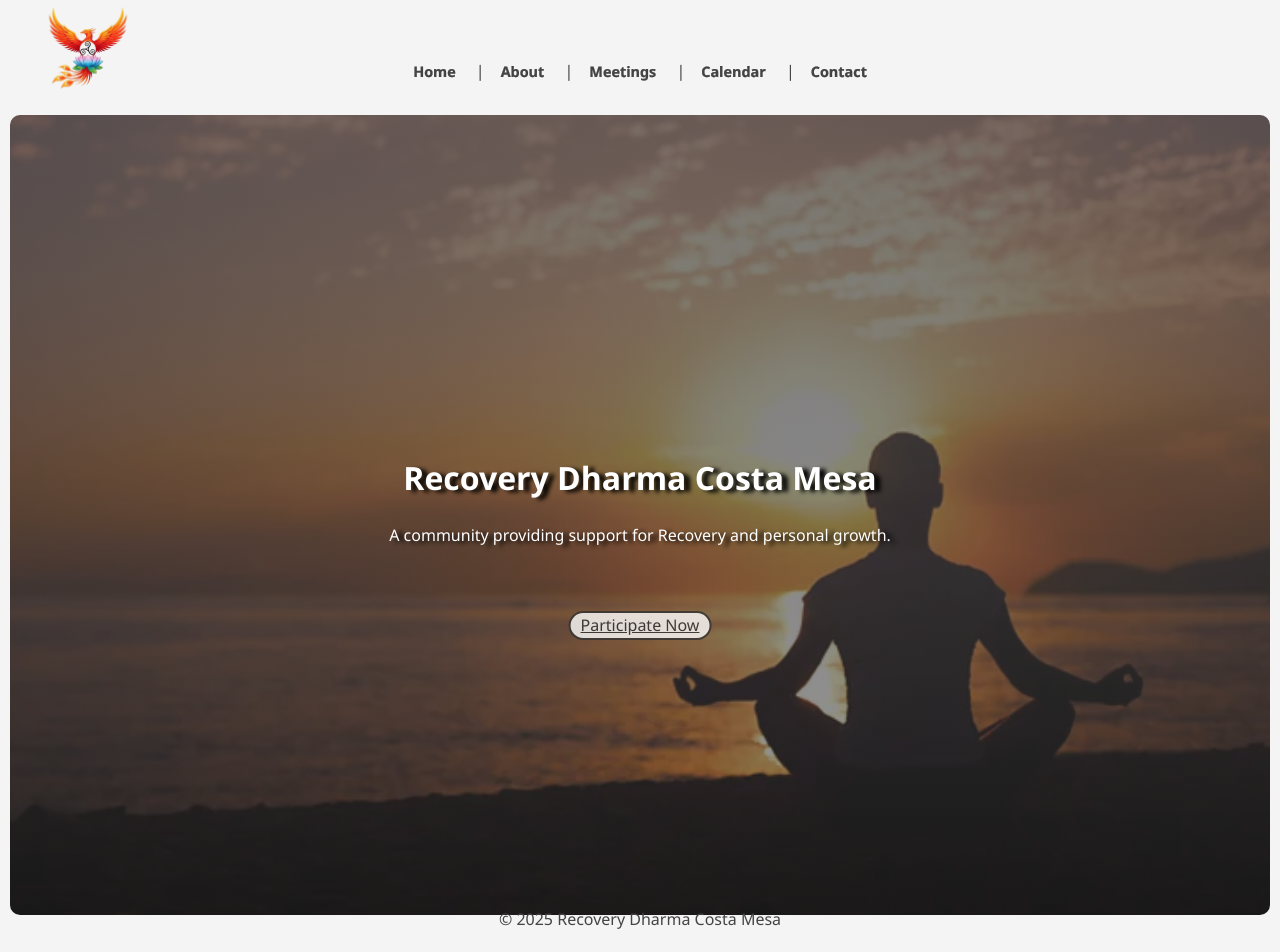
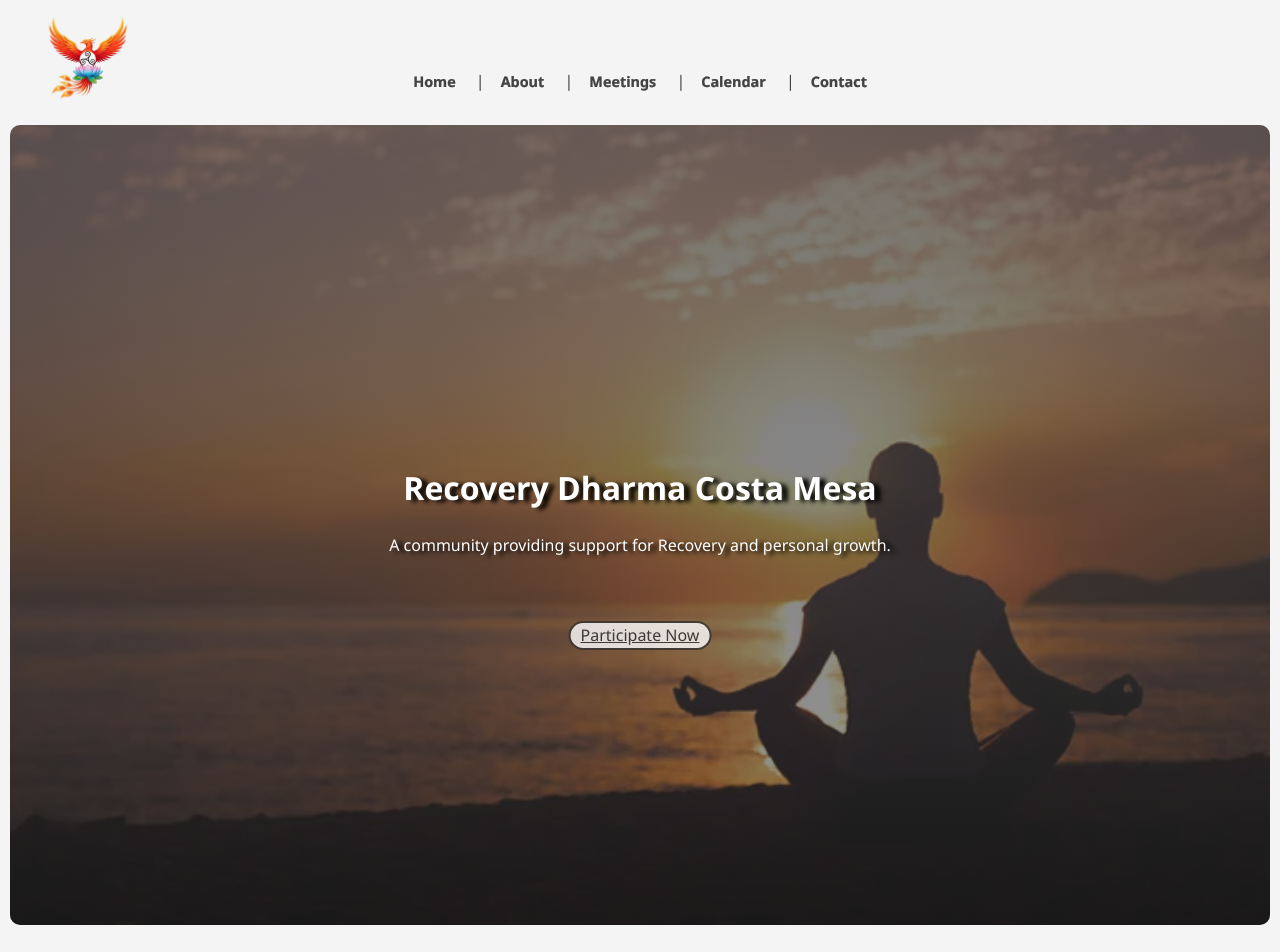
Before and after one commit to ThayRibeiro0/dharma-recovery, a React (Vite) app: page / in a window 1280 px wide. Shown: the top 952 px of the page. Built offline with nearby package versions, Linux system fonts and the light colour scheme.

Commit message:
Fix margin-top value in header for improved layout consistency

```diff
--- a/src/styles/global.css
+++ b/src/styles/global.css
@@ -5,12 +5,18 @@ body {
   line-height: 1.6;
 }
 
-header, footer {
+header{
   color: #444;
   padding: 1rem;
   text-align: center;
-  margin-top: -40px;
+  margin-top: -30px;
 }
+
+footer {
+  color: #444;
+  padding-bottom: 1rem;
+  margin-bottom: 10px;
+ }
 
 nav a {
   color: #444;
```
